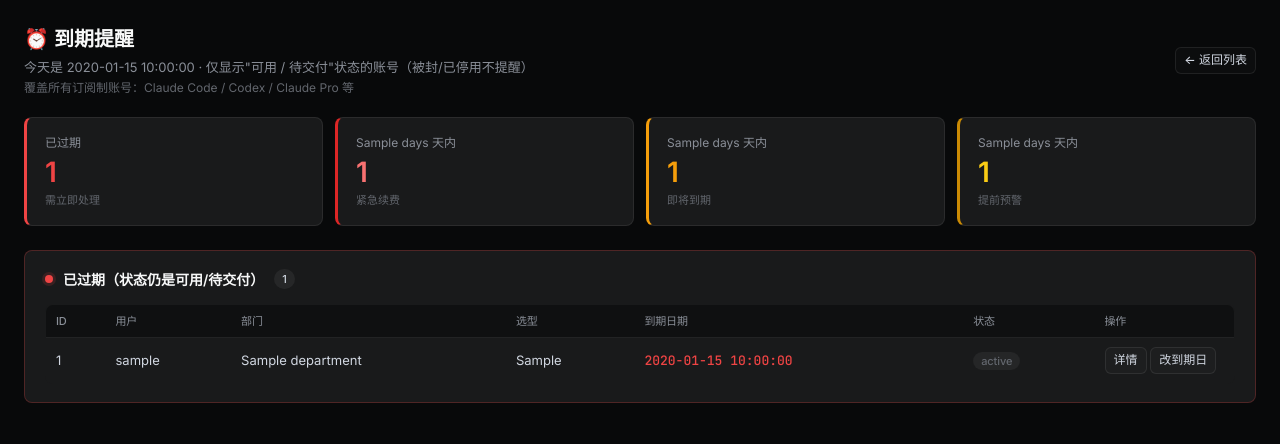
After one commit to shaoyunhao0107/ai-account-manager, a FastAPI app: template templates/expiry.html in a window 1280 px wide. The commit adds this page. Shown: the top 444 px of the page. Run offline with FastAPI, Linux system fonts and the light colour scheme; the template is opened without the code that fills it: most values are stand-ins (such as "Sample title", 1, 10 or a date in 2020).

Commit message:
feat: 账号到期提醒 + 智能到期日期
- 新增 /expiry 独立提醒页面：按 已过期/3天/7天/15天 四档分组
- 列表页顶部加红色脉冲横幅，显示 N 天内到期的账号数
- 导航栏 "⏰ 提醒" 按钮带红色角标（每分钟轮询 /api/expiry-count）
- 智能到期日期：填了 plan_start_date 后，plan_end_date 自动 = +30 天
  - 后端：create/update/import_csv 三处都改用 _resolve_plan_end
  - 前端：F 区块加 "🔁 自动" 按钮 + 提示文字
- 覆盖所有订阅制账号（Claude Code / Codex / Claude Pro 等）
- 只对 "可用" / "待交付" 状态提醒，避免噪音

```diff
--- a/app/main.py
+++ b/app/main.py
@@ -1,7 +1,7 @@
 """FastAPI 主应用"""
 import io
 import base64
-from datetime import date
+from datetime import date, timedelta
 from pathlib import Path
 from typing import Optional
 
@@ -344,6 +344,87 @@ def category_edit(
     return RedirectResponse(url=f"/categories#{c.kind}", status_code=303)
 
 
+# ---------- 到期提醒 ----------
+# 默认提醒档位（单位：天）：3 天内紧急，7 天内警告，15 天内预警
+EXPIRY_THRESHOLDS = [3, 7, 15]
+# 只对处于以下状态的账号提醒到期（"被封"/"已停用" 不提醒）
+EXPIRY_ACTIVE_STATUSES = ("可用", "待交付")
+
+
+def _compute_expiry_stats(session: Session, today: Optional[date] = None) -> dict:
+    """计算到期提醒统计数据。
+
+    返回:
+        {
+            "today": date,
+            "buckets": {
+                3: [account, ...],   # today ≤ end < today+3
+                7: [...],
+                15: [...],
+            },
+            "expired": [...],         # end < today（已过期但状态仍是可用/待交付）
+            "soon_count": int,        # 15 天内到期的总数（不含已过期）
+            "total_alert": int,       # soon_count + 已过期数（用于角标）
+        }
+    """
+    today = today or date.today()
+    buckets: dict[int, list] = {d: [] for d in EXPIRY_THRESHOLDS}
+    expired: list = []
+
+    rows = session.exec(
+        select(models.Account).where(
+            models.Account.deleted_at.is_(None),
+            models.Account.status.in_(EXPIRY_ACTIVE_STATUSES),
+            models.Account.plan_end_date.is_not(None),
+        )
+    ).all()
+
+    for a in rows:
+        end = a.plan_end_date
+        if not end:
+            continue
+        delta = (end - today).days
+        if delta < 0:
+            expired.append(a)
+        elif delta < EXPIRY_THRESHOLDS[0]:
+            buckets[EXPIRY_THRESHOLDS[0]].append(a)
+        elif delta < EXPIRY_THRESHOLDS[1]:
+            buckets[EXPIRY_THRESHOLDS[1]].append(a)
+        elif delta < EXPIRY_THRESHOLDS[2]:
+            buckets[EXPIRY_THRESHOLDS[2]].append(a)
+
+    soon_count = sum(len(v) for v in buckets.values())
+    return {
+        "today": today,
+        "buckets": buckets,
+        "expired": expired,
+        "soon_count": soon_count,
+        "total_alert": soon_count + len(expired),
+    }
+
+
+@app.get("/expiry", response_class=HTMLResponse, dependencies=[Depends(require_auth)])
+def expiry_page(
+    request: Request,
+    session: Session = Depends(database.get_session),
+):
+    """到期提醒独立页面：按 3 / 7 / 15 天分组展示，并单独列出已过期账号。"""
+    stats = _compute_expiry_stats(session)
+    return templates.TemplateResponse(
+        request,
+        "expiry.html",
+        {
+            "today": stats["today"],
+            "buckets": stats["buckets"],
+            "expired": stats["expired"],
+            "thresholds": EXPIRY_THRESHOLDS,
+            "soon_count": stats["soon_count"],
+            "expired_count": len(stats["expired"]),
+            "total_alert": stats["total_alert"],
+        },
+    )
+
+
 # ---------- 列表 ----------
 @app.get("/", response_class=HTMLResponse, dependencies=[Depends(require_auth)])
 def list_accounts(
@@ -419,6 +500,9 @@ def list_accounts(
     page_range_end = min(total_pages, page + 2)
     page_numbers = list(range(page_range_start, page_range_end + 1))
 
+    # 到期提醒统计（用于列表页顶部横幅 + 导航角标）
+    expiry_stats = _compute_expiry_stats(session)
+
     return templates.TemplateResponse(
         request,
         "list.html",
@@ -446,6 +530,12 @@ def list_accounts(
             "next_page": page + 1,
             "start_index": offset + 1 if total > 0 else 0,
             "end_index": min(offset + page_size, total),
+            # 到期提醒
+            "expiry_total_alert": expiry_stats["total_alert"],
+            "expiry_soon_count": expiry_stats["soon_count"],
+            "expiry_expired_count": len(expiry_stats["expired"]),
+            "expiry_buckets": expiry_stats["buckets"],
+            "expiry_thresholds": EXPIRY_THRESHOLDS,
         },
     )
 
@@ -487,6 +577,26 @@ def _parse_date(s: str) -> Optional[date]:
             return datetime.strptime(s, fmt).date()
         except ValueError:
             continue
+    return None
+
+
+# 订阅默认周期（天）—— Claude / Codex 月订阅默认 30 天
+DEFAULT_PLAN_DAYS = 30
+
+
+def _resolve_plan_end(start_str: str, end_str: str) -> Optional[date]:
+    """智能计算 plan_end_date：
+
+    1. 用户显式填了 end_date → 用用户的值（支持续费后改成 60/90 天）
+    2. 只填了 start_date、没填 end_date → 自动 = start_date + 30 天
+    3. 都没填 → None
+    """
+    end = _parse_date(end_str)
+    if end:
+        return end
+    start = _parse_date(start_str)
+    if start:
+        return start + timedelta(days=DEFAULT_PLAN_DAYS)
     return None
 
 
@@ -554,7 +664,7 @@ def create_account(
         plan_amount=plan_amount,
         converted_to_codex=converted_to_codex,
         plan_start_date=_parse_date(plan_start_date),
-        plan_end_date=_parse_date(plan_end_date),
+        plan_end_date=_resolve_plan_end(plan_start_date, plan_end_date),
         distributed=distributed,
         first_batch_alloc=first_batch_alloc,
         ban1_is_banned=ban1_is_banned,
@@ -646,7 +756,7 @@ def update_account(
     a.plan_amount = plan_amount
     a.converted_to_codex = converted_to_codex
     a.plan_start_date = _parse_date(plan_start_date)
-    a.plan_end_date = _parse_date(plan_end_date)
+    a.plan_end_date = _resolve_plan_end(plan_start_date, plan_end_date)
     a.distributed = distributed
     a.first_batch_alloc = first_batch_alloc
     a.ban1_is_banned = ban1_is_banned
@@ -1168,7 +1278,7 @@ async def import_csv(
                 plan_amount=data.get("plan_amount", ""),
                 converted_to_codex=_to_bool(data.get("converted_to_codex")),
                 plan_start_date=_parse_date(data.get("plan_start_date", "")),
-                plan_end_date=_parse_date(data.get("plan_end_date", "")),
+                plan_end_date=_resolve_plan_end(data.get("plan_start_date", ""), data.get("plan_end_date", "")),
                 distributed=_to_bool(data.get("distributed")),
                 # 第 1 批 + 多合一凭证字段
                 first_batch_alloc=data.get("first_batch_alloc", ""),
@@ -1243,6 +1353,13 @@ async def import_csv(
 
 
 # ---------- 统计 ----------
+@app.get("/api/expiry-count", dependencies=[Depends(require_auth)])
+def expiry_count(session: Session = Depends(database.get_session)):
+    """供导航栏角标轮询使用，只返回数字。"""
+    stats = _compute_expiry_stats(session)
+    return JSONResponse({"total_alert": stats["total_alert"]})
+
+
 @app.get("/api/stats", dependencies=[Depends(require_auth)])
 def stats(session: Session = Depends(database.get_session)):
     total = session.exec(select(func.count(models.Account.id))).one()
--- a/templates/base.html
+++ b/templates/base.html
@@ -12,6 +12,10 @@
   <h1><a href="/" style="color:inherit;text-decoration:none;">🤖 AI 账号资产管理</a></h1>
   <div class="actions">
     <a href="/" class="btn btn-sm">列表</a>
+    <a href="/expiry" class="btn btn-sm nav-expiry" title="到期提醒">
+      ⏰ 提醒
+      <span class="nav-badge" id="nav-expiry-badge" style="display:none">0</span>
+    </a>
     <a href="/categories" class="btn btn-sm">⚙️ 分类</a>
     <a href="/accounts/new" class="btn btn-sm btn-primary">+ 新增账号</a>
     <a href="/import" class="btn btn-sm">📥 导入 CSV</a>
@@ -201,6 +205,26 @@ function aamClearVoucher(aid, field) {
     .then(function(j) { if (j.ok) location.reload(); else alert('删除失败'); })
     .catch(function(e) { alert('错误：' + e.message); });
 }
+
+// ============ 到期提醒角标（导航栏） ============
+function aamRefreshExpiryBadge() {
+  fetch('/api/expiry-count', { credentials: 'same-origin' })
+    .then(function(r) { return r.json(); })
+    .then(function(j) {
+      var n = j.total_alert || 0;
+      var badge = document.getElementById('nav-expiry-badge');
+      if (!badge) return;
+      if (n > 0) {
+        badge.textContent = n > 99 ? '99+' : n;
+        badge.style.display = 'inline-block';
+      } else {
+        badge.style.display = 'none';
+      }
+    })
+    .catch(function() { /* 静默失败，不打扰用户 */ });
+}
+aamRefreshExpiryBadge();
+setInterval(aamRefreshExpiryBadge, 60000);  // 每分钟轮询一次
 </script>
 </body>
 </html>
--- /dev/null
+++ b/templates/expiry.html
@@ -0,0 +1,228 @@
+{% extends "base.html" %}
+{% block title %}到期提醒 · AI 账号管理{% endblock %}
+{% block content %}
+
+<div style="display:flex;align-items:center;justify-content:space-between;margin-bottom:20px;flex-wrap:wrap;gap:12px">
+  <div>
+    <h2 style="font-size:20px;font-weight:600;color:var(--text-primary);margin:0">⏰ 到期提醒</h2>
+    <p style="margin:4px 0 0;color:var(--text-tertiary);font-size:13px">
+      今天是 {{ today }} · 仅显示"可用 / 待交付"状态的账号（被封/已停用不提醒）<br>
+      <span style="color:var(--text-quaternary);font-size:12px">覆盖所有订阅制账号：Claude Code / Codex / Claude Pro 等</span>
+    </p>
+  </div>
+  <div style="display:flex;gap:8px">
+    <a href="/" class="btn btn-sm">← 返回列表</a>
+  </div>
+</div>
+
+{# ===== 总览卡片 ===== #}
+<div style="display:grid;grid-template-columns:repeat(auto-fit,minmax(180px,1fr));gap:12px;margin-bottom:24px">
+  <div class="stat-card stat-danger">
+    <div class="stat-label">已过期</div>
+    <div class="stat-value">{{ expired_count }}</div>
+    <div class="stat-hint">需立即处理</div>
+  </div>
+  <div class="stat-card stat-red">
+    <div class="stat-label">{{ thresholds[0] }} 天内</div>
+    <div class="stat-value">{{ buckets[thresholds[0]] | length }}</div>
+    <div class="stat-hint">紧急续费</div>
+  </div>
+  <div class="stat-card stat-amber">
+    <div class="stat-label">{{ thresholds[1] }} 天内</div>
+    <div class="stat-value">{{ buckets[thresholds[1]] | length }}</div>
+    <div class="stat-hint">即将到期</div>
+  </div>
+  <div class="stat-card stat-yellow">
+    <div class="stat-label">{{ thresholds[2] }} 天内</div>
+    <div class="stat-value">{{ buckets[thresholds[2]] | length }}</div>
+    <div class="stat-hint">提前预警</div>
+  </div>
+</div>
+
+{% if total_alert == 0 %}
+<div class="empty-banner">
+  ✅ 所有 Claude / Codex 账号订阅都在有效期内，暂无到期风险。
+</div>
+{% else %}
+
+{# ===== 已过期 ===== #}
+{% if expired %}
+<section class="group-section group-expired">
+  <div class="group-header">
+    <span class="group-dot dot-expired"></span>
+    <h3>已过期（状态仍是可用/待交付）</h3>
+    <span class="group-count">{{ expired | length }}</span>
+  </div>
+  <table class="expiry-table">
+    <thead>
+      <tr>
+        <th style="width:60px">ID</th>
+        <th>用户</th>
+        <th>部门</th>
+        <th>选型</th>
+        <th>到期日期</th>
+        <th>状态</th>
+        <th style="width:140px">操作</th>
+      </tr>
+    </thead>
+    <tbody>
+      {% for a in expired %}
+      <tr>
+        <td>{{ a.id }}</td>
+        <td>{{ a.user_name }}</td>
+        <td>{{ a.department or "—" }}</td>
+        <td>{{ a.plan_type or "—" }}</td>
+        <td class="mono" style="color:var(--status-red);font-weight:500">{{ a.plan_end_date }}</td>
+        <td>
+          {% if a.status == "可用" %}<span class="tag tag-ok">可用</span>
+          {% elif a.status == "待交付" %}<span class="tag tag-wait">待交付</span>
+          {% else %}<span class="tag tag-off">{{ a.status }}</span>{% endif %}
+        </td>
+        <td>
+          <a href="/accounts/{{ a.id }}" class="btn btn-sm">详情</a>
+          <a href="/accounts/{{ a.id }}/edit" class="btn btn-sm">改到期日</a>
+        </td>
+      </tr>
+      {% endfor %}
+    </tbody>
+  </table>
+</section>
+{% endif %}
+
+{# ===== 按档位循环：3 / 7 / 15 天 ===== #}
+{% for days in thresholds %}
+  {% set rows = buckets[days] %}
+  {% if rows %}
+  <section class="group-section group-{{ days }}">
+    <div class="group-header">
+      <span class="group-dot dot-{{ days }}"></span>
+      <h3>{{ days }} 天内到期</h3>
+      <span class="group-count">{{ rows | length }}</span>
+    </div>
+    <table class="expiry-table">
+      <thead>
+        <tr>
+          <th style="width:60px">ID</th>
+          <th>用户</th>
+          <th>部门</th>
+          <th>选型</th>
+          <th>到期日期</th>
+          <th>剩余</th>
+          <th>状态</th>
+          <th style="width:140px">操作</th>
+        </tr>
+      </thead>
+      <tbody>
+        {% for a in rows %}
+        {% set delta = (a.plan_end_date - today).days %}
+        <tr>
+          <td>{{ a.id }}</td>
+          <td>{{ a.user_name }}</td>
+          <td>{{ a.department or "—" }}</td>
+          <td>{{ a.plan_type or "—" }}</td>
+          <td class="mono">{{ a.plan_end_date }}</td>
+          <td>
+            {% if delta <= 1 %}<span class="tag tag-ban">{{ delta }} 天</span>
+            {% elif delta <= 3 %}<span class="tag tag-wait">{{ delta }} 天</span>
+            {% else %}<span class="tag tag-off">{{ delta }} 天</span>{% endif %}
+          </td>
+          <td>
+            {% if a.status == "可用" %}<span class="tag tag-ok">可用</span>
+            {% elif a.status == "待交付" %}<span class="tag tag-wait">待交付</span>
+            {% else %}<span class="tag tag-off">{{ a.status }}</span>{% endif %}
+          </td>
+          <td>
+            <a href="/accounts/{{ a.id }}" class="btn btn-sm">详情</a>
+            <a href="/accounts/{{ a.id }}/edit" class="btn btn-sm">编辑</a>
+          </td>
+        </tr>
+        {% endfor %}
+      </tbody>
+    </table>
+  </section>
+  {% endif %}
+{% endfor %}
+
+{% endif %}
+
+<style>
+/* === 页面专属样式（不污染全局） === */
+.stat-card {
+  background: var(--bg-elevated);
+  border: 1px solid var(--border-standard);
+  border-radius: var(--radius-lg);
+  padding: 16px 18px;
+  border-left: 3px solid var(--border-strong);
+}
+.stat-label { font-size: 12px; color: var(--text-tertiary); margin-bottom: 6px; }
+.stat-value { font-size: 28px; font-weight: 600; color: var(--text-primary); line-height: 1; }
+.stat-hint  { font-size: 11px; color: var(--text-quaternary); margin-top: 6px; }
+
+.stat-danger { border-left-color: var(--status-red); }
+.stat-danger .stat-value { color: var(--status-red); }
+.stat-red    { border-left-color: #dc2626; }
+.stat-red .stat-value    { color: #f87171; }
+.stat-amber  { border-left-color: var(--status-amber); }
+.stat-amber .stat-value  { color: var(--status-amber); }
+.stat-yellow { border-left-color: #ca8a04; }
+.stat-yellow .stat-value { color: #facc15; }
+
+.empty-banner {
+  background: rgba(16,185,129,0.08);
+  border: 1px solid rgba(16,185,129,0.2);
+  color: var(--status-green);
+  padding: 40px 24px;
+  text-align: center;
+  border-radius: var(--radius-lg);
+  font-size: 15px;
+  font-weight: 500;
+}
+
+.group-section {
+  background: var(--bg-elevated);
+  border: 1px solid var(--border-standard);
+  border-radius: var(--radius-lg);
+  padding: 18px 20px;
+  margin-bottom: 18px;
+}
+.group-header {
+  display: flex; align-items: center; gap: 10px;
+  margin-bottom: 14px;
+}
+.group-header h3 {
+  font-size: 14px; font-weight: 600; color: var(--text-primary); margin: 0;
+}
+.group-count {
+  background: rgba(255,255,255,0.06);
+  color: var(--text-secondary);
+  font-size: 11px; font-weight: 500;
+  padding: 2px 8px; border-radius: 10px;
+}
+.group-dot {
+  width: 8px; height: 8px; border-radius: 50%; display: inline-block;
+}
+.dot-expired { background: var(--status-red); box-shadow: 0 0 0 3px rgba(239,68,68,0.15); }
+.dot-3       { background: #dc2626; box-shadow: 0 0 0 3px rgba(220,38,38,0.15); }
+.dot-7       { background: var(--status-amber); box-shadow: 0 0 0 3px rgba(245,158,11,0.15); }
+.dot-15      { background: #ca8a04; box-shadow: 0 0 0 3px rgba(202,138,4,0.15); }
+
+.group-expired { border-color: rgba(239,68,68,0.25); }
+
+.expiry-table { width: 100%; border-collapse: collapse; }
+.expiry-table th {
+  text-align: left; padding: 8px 10px;
+  font-size: 11px; font-weight: 500;
+  color: var(--text-tertiary);
+  border-bottom: 1px solid var(--border-standard);
+}
+.expiry-table td {
+  padding: 9px 10px; font-size: 13px;
+  color: var(--text-secondary);
+  border-bottom: 1px solid var(--border-subtle);
+}
+.expiry-table tr:last-child td { border-bottom: none; }
+.expiry-table tr:hover td { background: rgba(255,255,255,0.02); }
+.mono { font-family: 'JetBrains Mono', 'Consolas', monospace; font-size: 12px; }
+</style>
+
+{% endblock %}
```
Also changed, not shown: static/style.css (+65 -0 lines), templates/form.html (+41 -2 lines), templates/list.html (+29 -0 lines).
